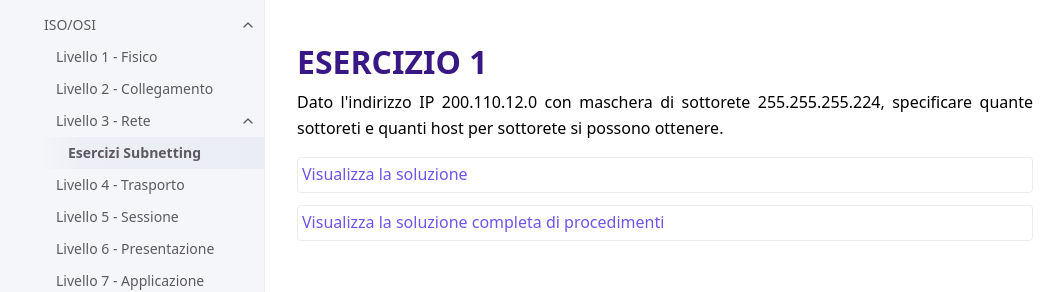
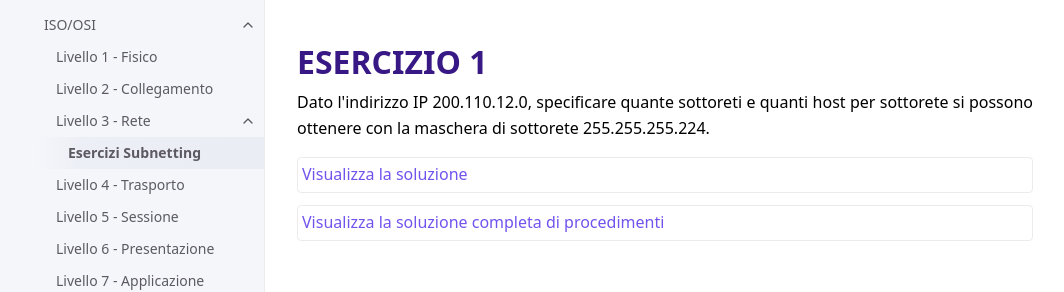
Before and after one commit to 4chi11e/manuale-libero-online-di-informatica, a Jekyll site: the page built from docs/reti/ISO-OSI/esercizi-subnetting.html, in a window 1280 px wide and 900 px high. Shown: the part 163-455 px from the top of the window, without its empty margins (107-1171 px from the left). Built offline with Jekyll 4.4.1, drawn with Linux system fonts in a browser that asks for light colours.

Commit message:
correzioni agli esercizi sul subnetting

```diff
--- a/docs/reti/ISO-OSI/esercizi-subnetting.html
+++ b/docs/reti/ISO-OSI/esercizi-subnetting.html
@@ -12,8 +12,8 @@
 
 <h2>Esercizio 1</h2>
 
-<p>Dato l'indirizzo IP 200.110.12.0 con maschera di sottorete 255.255.255.224, specificare quante sottoreti e quanti
-    host per sottorete si possono ottenere.
+<p>Dato l'indirizzo IP 200.110.12.0, specificare quante sottoreti e quanti
+    host per sottorete si possono ottenere con la maschera di sottorete 255.255.255.224.
 </p>
 
 <div class="soluzione-container">
@@ -89,6 +89,9 @@
     <p class="soluzione-toggler" totoggle="#es03-completa">Visualizza la soluzione completa di procedimenti</p>
 
     <div class="soluzione soluzione-completa" id="es03-completa">
+        <p>
+            La soluzione di seguito è errata perchè aggiunge solo 2 bit alla subnet-mask invece che 3
+        </p>
         <p>
             <img src="{{site.baseurl}}/assets/images/reti/ISO-OSI/esercizi-subnetting/3.png">
         </p>
```
Also changed, not shown: other parts of docs/reti/ISO-OSI/esercizi-subnetting.html (+1 -1 lines).
